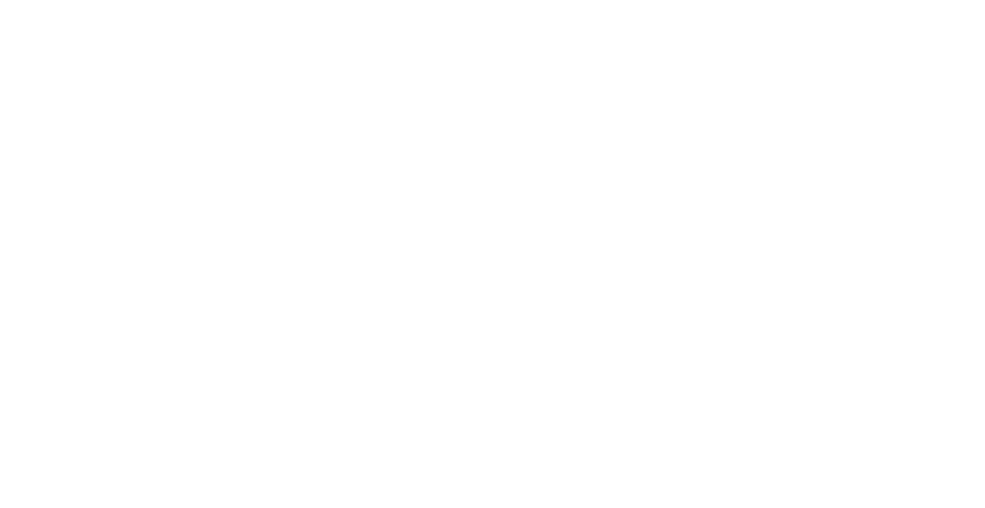
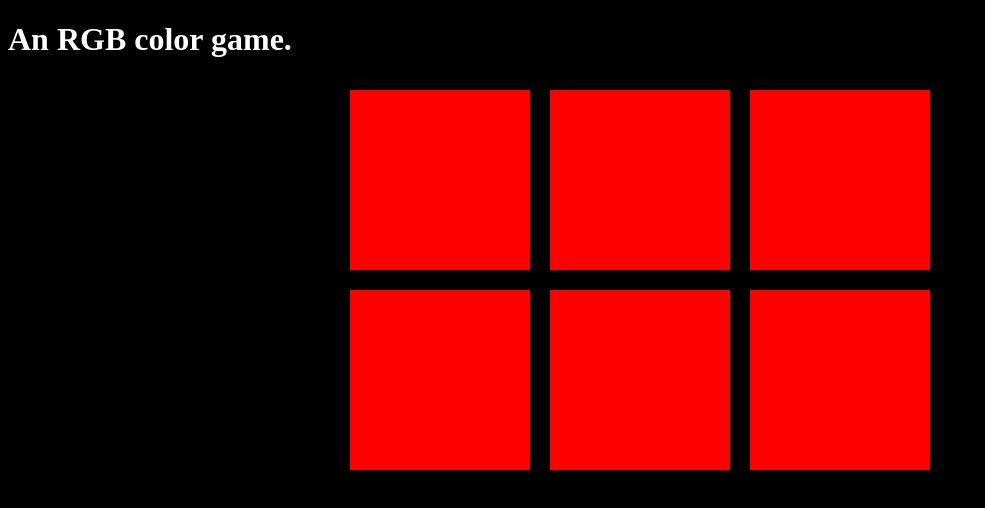
Before and after one commit to petkoneo/color-picker, a plain HTML site: page index.html in a window 1280 px wide. Shown: the whole page, without its empty margins (0-985 px from the left). Drawn offline with Linux system fonts and the light colour scheme.

Commit message:
Adding features

```diff
--- /dev/null
+++ b/colorgame.css
@@ -0,0 +1,20 @@
+body {
+    background-color: black;
+}
+
+.square {
+    width: 30%;
+    background: red;
+    padding-bottom: 30%;
+    float: left;
+    margin: 1.66%;
+}
+
+.container {
+    max-width: 600px;
+    margin: 0 auto;
+}
+
+h1 {
+    color: white;
+}
--- a/index.html
+++ b/index.html
@@ -2,9 +2,19 @@
 <html lang="en">
 <head>
     <meta charset="UTF-8">
-    <title>Color-Picker</title>
+    <title>Color-Game</title>
+    <link rel="stylesheet" type="text/css" href="colorgame.css">
 </head>
 <body>
-
+<h1>An RGB color game.</h1>
+<div class="container">
+    <div class="square"></div>
+    <div class="square"></div>
+    <div class="square"></div>
+    <div class="square"></div>
+    <div class="square"></div>
+    <div class="square"></div>
+</div>
+<script type="text/javascript" src="index.js"></script>
 </body>
 </html>
```
Also changed, not shown: index.js (added), 1 other file.
